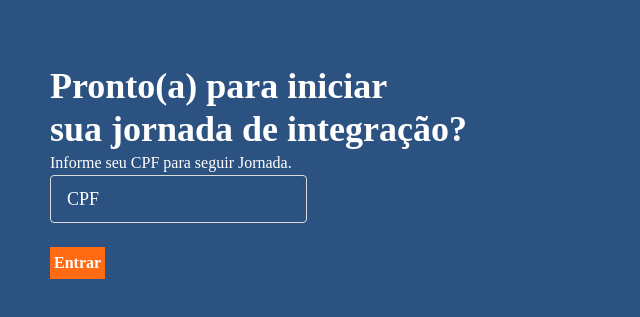
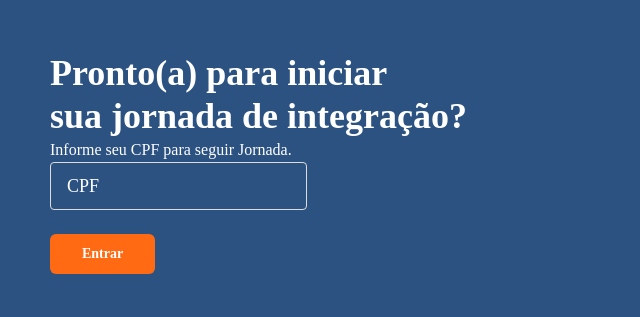
Before and after one commit to hdn-ramon-oliveira/ambev-onboarding-front, a React (Create React App) app: page / in a window 1280 px wide. Shown: the part 225-542 px from the top of the page, without its empty margins (0-640 px from the left). Built offline with nearby package versions, Linux system fonts and the light colour scheme; no server answers; a web font is replaced by a local one.

Commit message:
Adjust styles on component folder

```diff
--- a/src/components/Form/Button/Button.tsx
+++ b/src/components/Form/Button/Button.tsx
@@ -5,7 +5,7 @@ import {
   ButtonProps as ChakraButtonProps,
 } from '@chakra-ui/react';
 
-import { theme } from './buttonStyles';
+import { baseStyle } from './buttonStyles';
 
 export interface ButtonProps extends ChakraButtonProps {
   children: ReactNode;
@@ -13,7 +13,7 @@ export interface ButtonProps extends ChakraButtonProps {
 
 export function Button({ children, ...rest }: ButtonProps) {
   return (
-    <ChakraButton theme={theme} {...rest}>
+    <ChakraButton {...baseStyle} {...rest}>
       {children}
     </ChakraButton>
   );
--- a/src/components/Form/Button/buttonStyles.tsx
+++ b/src/components/Form/Button/buttonStyles.tsx
@@ -1,23 +1,15 @@
-import { extendTheme } from '@chakra-ui/react';
-
-export const theme = extendTheme({
-  components: {
-    Button: {
-      baseStyle: {
+export const baseStyle = {
   bg: 'secondary.500',
   color: 'primary.100',
   fontSize: '14px',
   fontWeight: 'bold',
   lineHeight: '20px',
   padding: '16px 32px',
-      },
-      variants: {
+};
+export const variants = {
   outline: {
     bg: 'primary.100',
     color: 'secondary.500',
     border: '1px solid',
   },
-      },
-    },
-  },
-});
+};
--- a/src/styles/theme.ts
+++ b/src/styles/theme.ts
@@ -3,6 +3,8 @@ import { extendTheme } from '@chakra-ui/react';
 import '../assets/fonts/Moderat-Bold.otf';
 import '../assets/fonts/Moderat-Regular.otf';
 import '../assets/fonts/index.css';
+
+// import { Button } from '../components/Form/Button/buttonStyles';
 
 export const theme = extendTheme({
   colors: {
```
Lines whose indentation alone changed are shown as unchanged.
